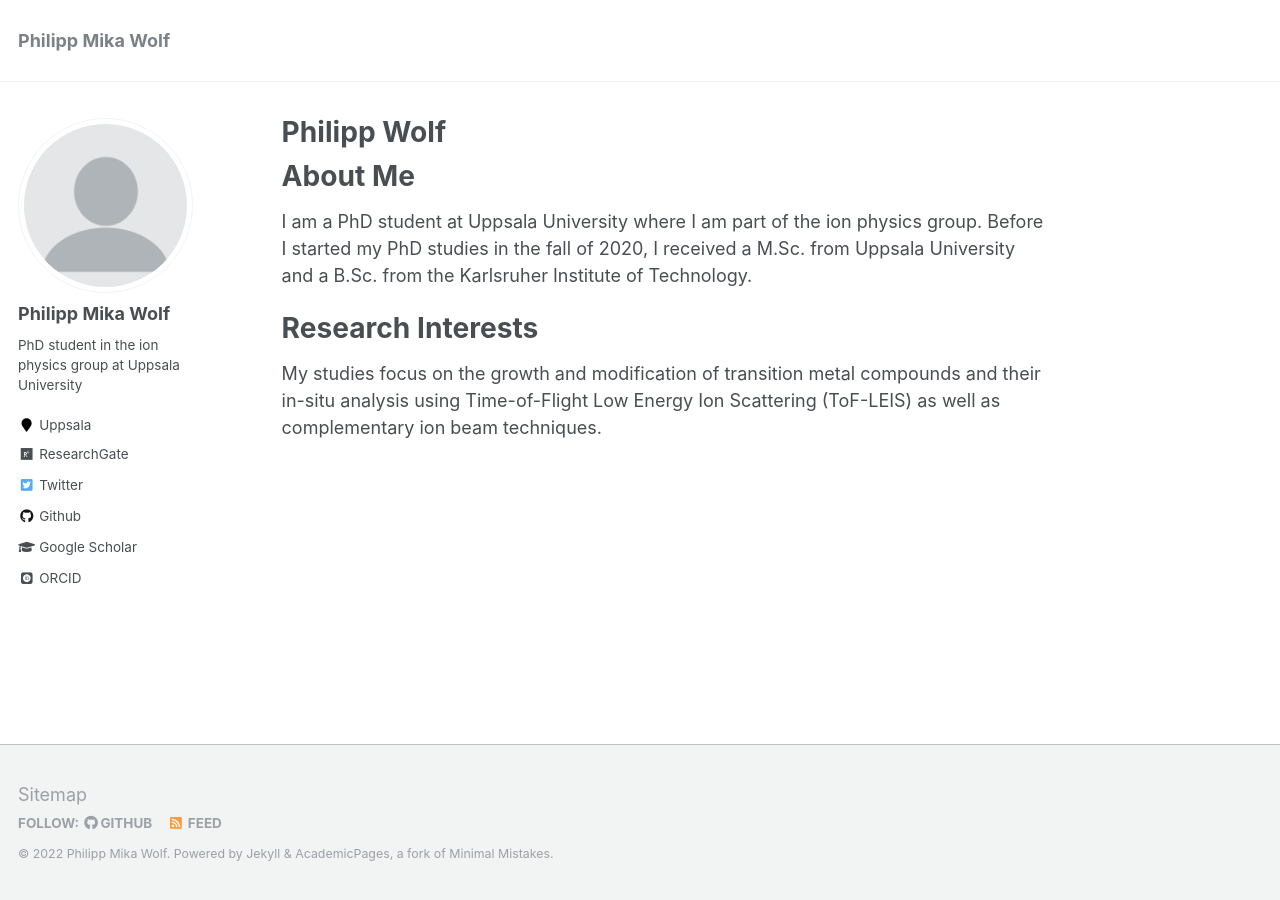
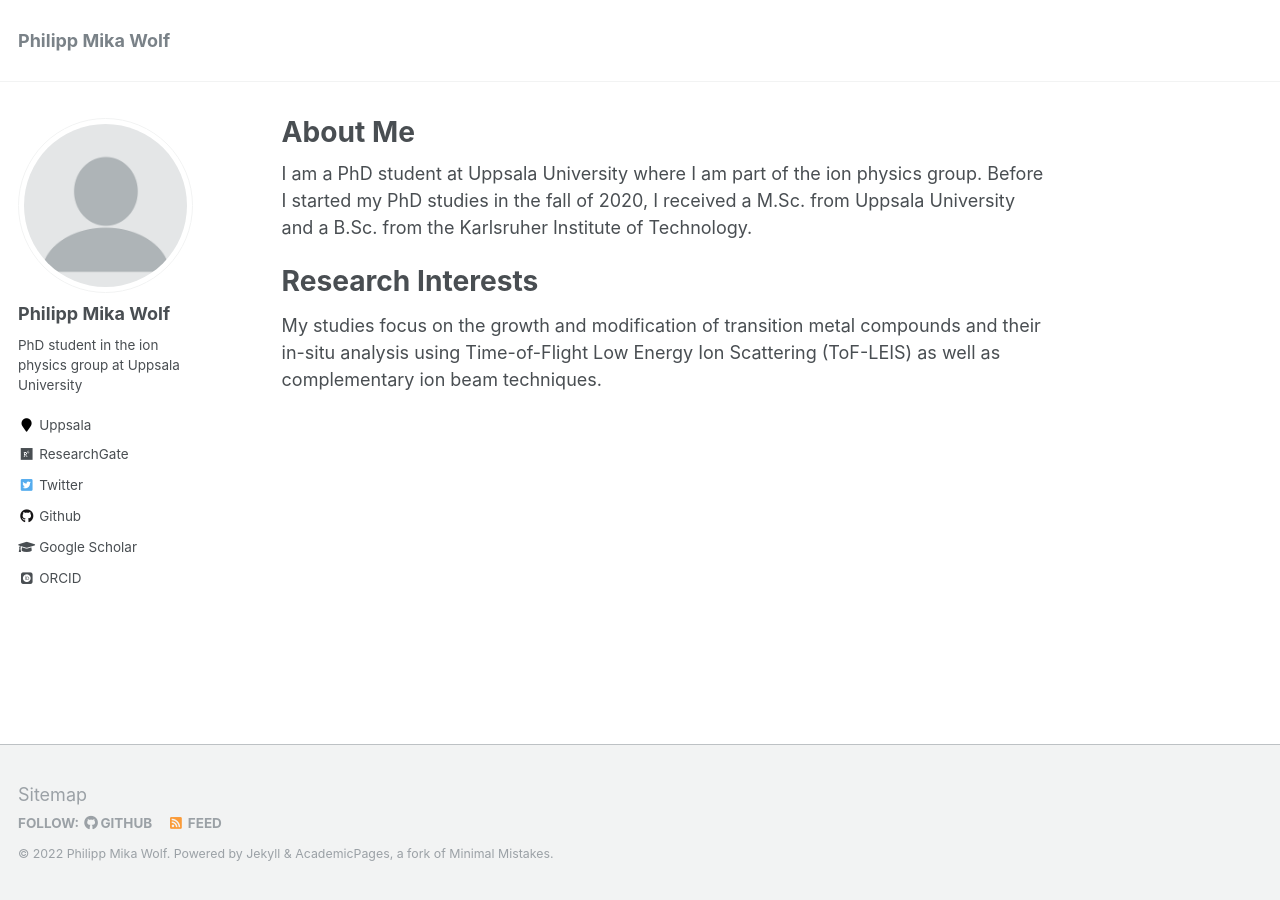
Before and after one commit to philipp-mika-wolf/philipp-mika-wolf.github.io, a Jekyll site: the page built from _pages/about.md, in a window 1280 px wide. Built offline with Jekyll 4.4.1, drawn with Linux system fonts in a browser that asks for light colours; some web fonts are replaced.

Commit message:
Update about.md

```diff
--- a/_pages/about.md
+++ b/_pages/about.md
@@ -1,6 +1,6 @@
 ---
 permalink: /
-title: "Philipp Wolf"
+title: "About Me"
 excerpt: "About me"
 author_profile: true
 redirect_from:
```
Also changed, not shown: other parts of _pages/about.md (+0 -2 lines).
